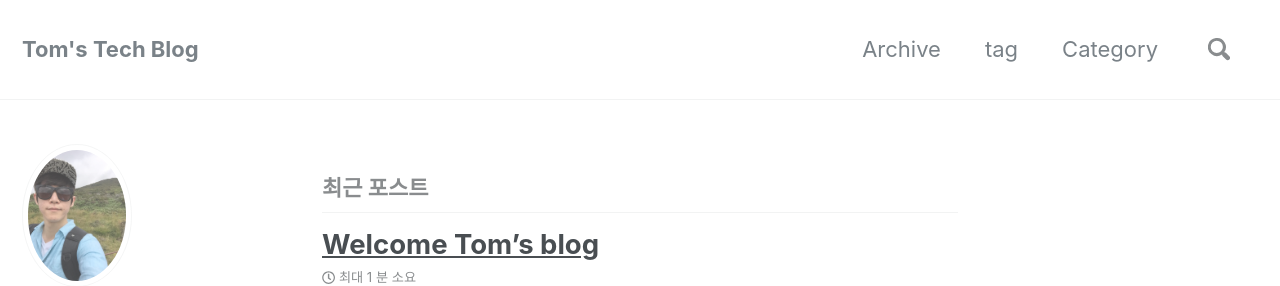
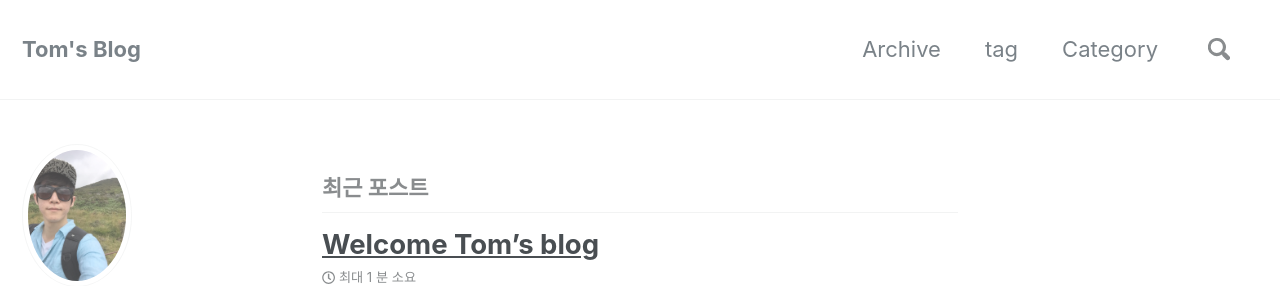
Before and after one commit to TomChoi/TomChoi.github.io, a Jekyll site: the page built from index.html, in a window 1280 px wide and 900 px high. Shown: the top 286 px of the window. Built offline with Jekyll 4.4.1, drawn with Linux system fonts in a browser that asks for light colours; nearby versions of some CDN libraries; the list of posts is cut into pages by our own code.

Commit message:
Modify some configuration

```diff
--- a/_config.yml
+++ b/_config.yml
@@ -16,10 +16,10 @@ minimal_mistakes_skin    : "default" # "air", "aqua", "contrast", "dark", "dirt"
 
 # Site Settings
 locale                   : "ko"
-title                    : "Tom's Tech Blog"
+title                    : "Tom's Blog"
 title_separator          : "-"
 name                     : "Tom Choi"
-description              : "I'm an Software Engineer."
+description              : "I'm a Developer."
 url                      : "https://tomchoi.github.io/"
 baseurl                  : # the subpath of your site, e.g. "/blog"
 repository               : "TomChoi/TomChoi.github.io"
```
